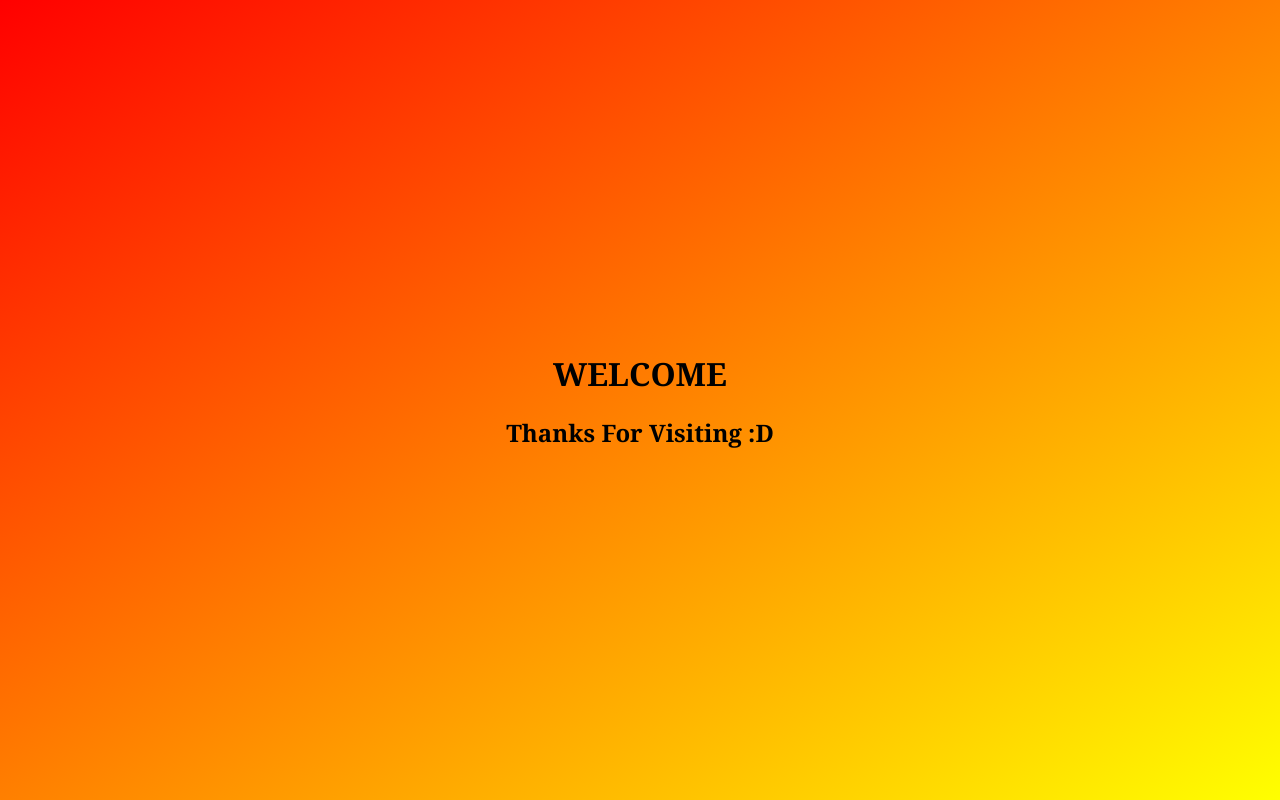
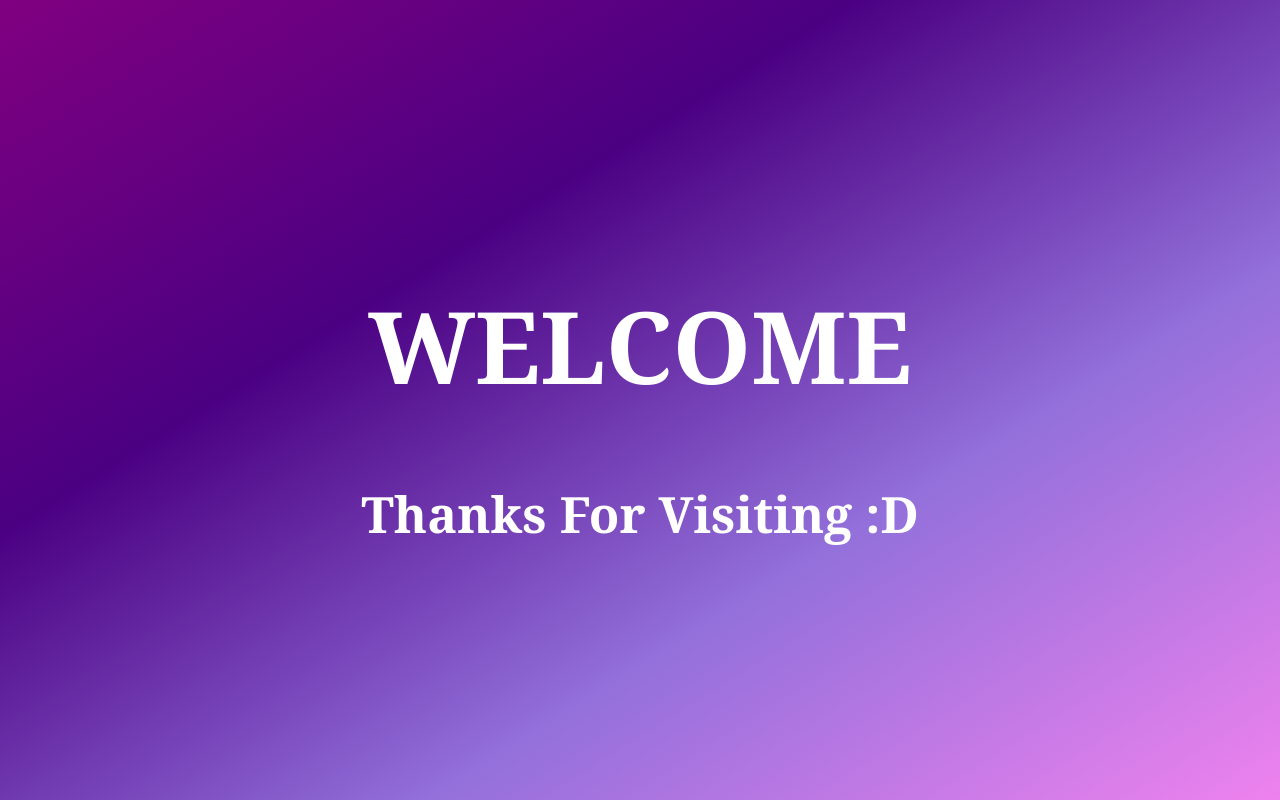
Before and after one commit to KuRynnn/KuRynnn.github.io, a plain HTML site: page index.html in a window 1280 px wide. Drawn offline with Linux system fonts and the light colour scheme.

Commit message:
Update index.html

```diff
--- a/index.html
+++ b/index.html
@@ -21,15 +21,15 @@
             vertical-align: middle;
         }
 	#grad1 {
- 	 background-color: red; /* For browsers that do not support gradients */
-  	background-image: linear-gradient(to bottom right, red, yellow);
+ 	 background-color: blue; /* For browsers that do not support gradients */
+  	background-image: linear-gradient(to bottom right, purple ,indigo, mediumpurple, violet);
 	}
         </style>
     </head>
     <body>
     <div class="my-block">
-       <h1 style="font-family:Georgia">WELCOME <br/></h1>
-       <h2 style="font-family:Georgia">Thanks For Visiting :D</h2>
+       <h1 style="font-family:Georgia;font-size:100px;color:white;">WELCOME <br/>
+       <h2 style="font-family:Georgia;font-size:50px;color:white;">Thanks For Visiting :D</h2>
     </div>
     <body id="grad1">
     </body>
```
